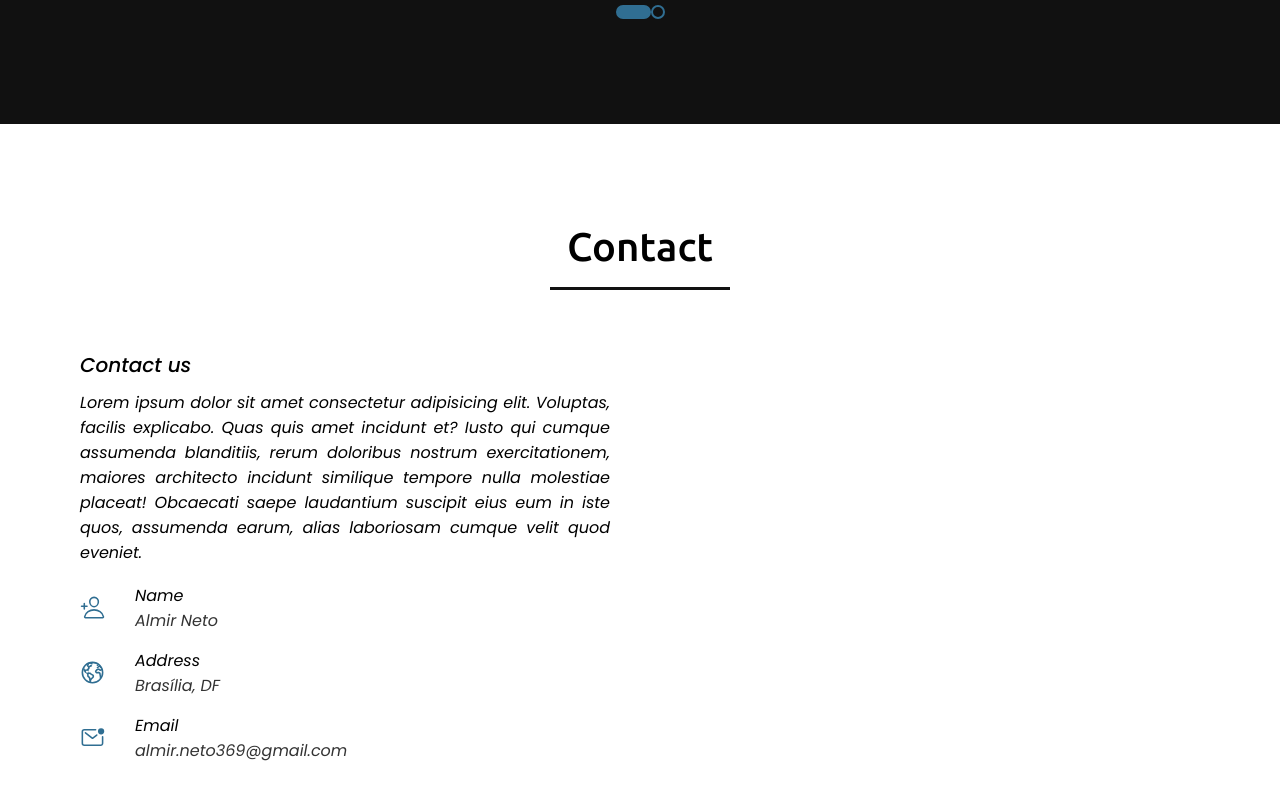
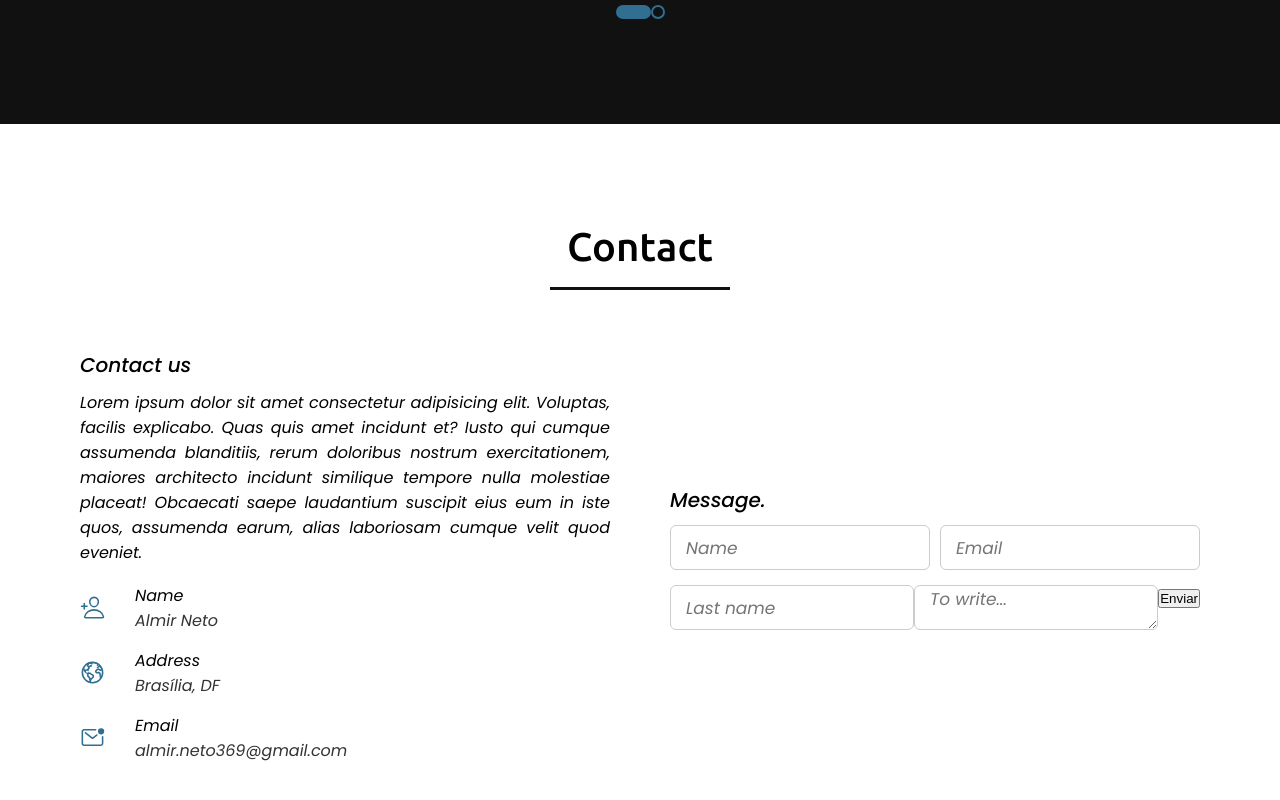
Before and after one commit to AlmirNet/Portfolio-Responsivo-HTML5_CSS3_JavaScript, a plain HTML site: page index.html in a window 1280 px wide. Shown: the part 3963-4763 px from the top of the page. Drawn offline with nearby package versions, Linux system fonts and the light colour scheme.

Commit message:
Continuity to the project, then summaries and meanings.
Continuity to the project, then summaries and meanings.

```diff
--- a/index.html
+++ b/index.html
@@ -214,7 +214,30 @@
                 </div>
                     </div>
             </div><!---Column-Left-->
-            <div class="column right"></div>
+            <div class="column right">
+                <div class="text">Message.</div>
+                <form action="#">
+                    <div class="fields">
+                        <div class="field name">
+                            <input type="text" placeholder="Name" required>
+                        </div>
+                        <div class="field email">
+                            <input type="email" placeholder="Email" required>
+                        </div>
+                    </div>
+                    <div class="fields">
+                        <div class="field">
+                            <input type="text" placeholder="Last name" required>
+                        </div>
+                        <div class="field texrarea">
+                            <textarea  cols="30" rows="10" placeholder="To write..." required></textarea>
+                        </div>
+                        <div class="button">
+                            <button type="submit">Enviar</button>
+                        </div>
+                    </div>
+                </form>
+            </div>
             </div>
         </div>
     </section>
--- a/style.css
+++ b/style.css
@@ -405,8 +405,29 @@ section .title::after{
     font-size: 25px;
     color:rgb(48, 110, 146);
 }
-
-
+.contact .right form .fields{
+    display: flex;
+}
+.contact .right form .fields,
+.contact .right form .fields .field{
+    width: 100%;
+    height: 45px;
+    margin-bottom: 15px;
+}
+.contact .right form .fields input,
+.contact .right form .texrarea textarea{
+    width: 100%;
+    height: 100%;
+    border: 1px solid #ccc;
+    border-radius: 6px;
+    outline: 0 15px;
+    padding: 0 15px;
+    font-size: 17px;
+    font-family: 'Poppins',sans-serif;
+}
+.contact .right form .name{
+    margin-right: 10px;
+}
 
 /*  responsivo  */
 @media (max-width: 1300px){
```
